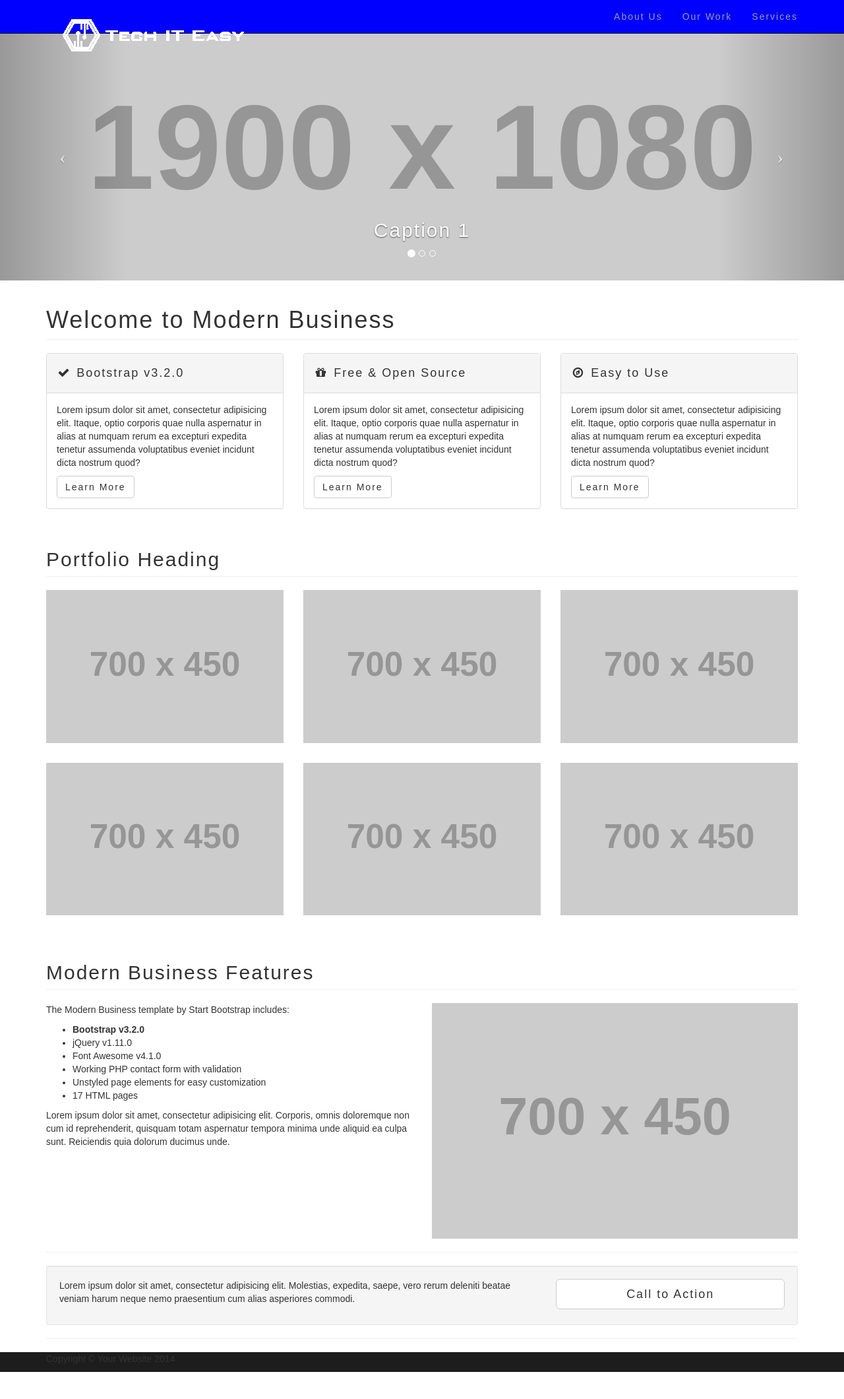
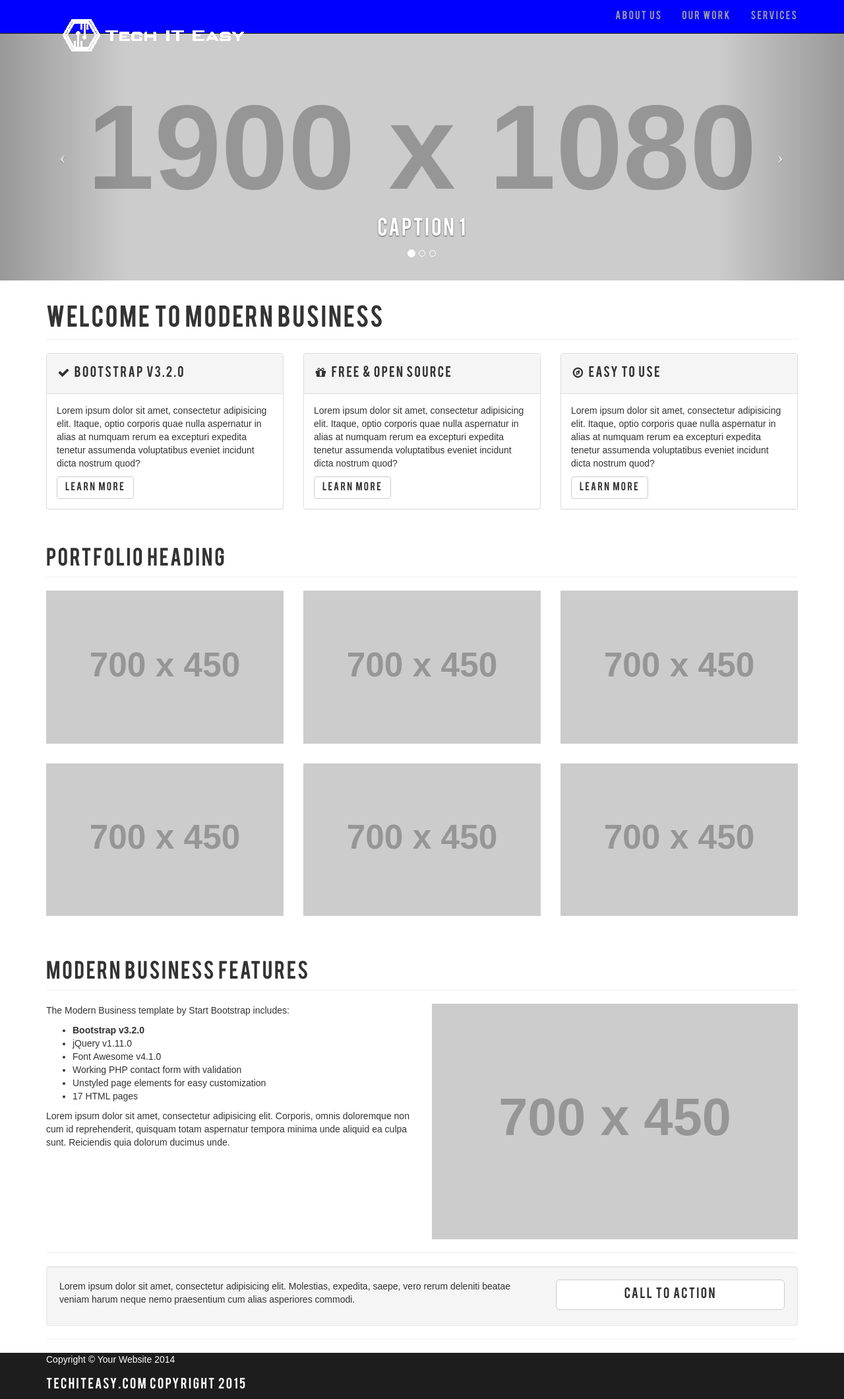
Before and after one commit to aarocard/TechITEasy, a PHP site: page /index.php in a window 1280 px wide. Shown: the whole page at 66% size. Before the commit the page ends 2079 px from the top, so only its background shows below. Run offline with PHP 8.4, Linux system fonts and the light colour scheme; grey boxes labelled with a size stand in for pictures from a placeholder-image service; some libraries are stand-ins or nearby versions; some web fonts are replaced.

Commit message:
changed font rule with correct directory

```diff
--- a/css/modern-business.css
+++ b/css/modern-business.css
@@ -8,15 +8,14 @@
 
 @font-face {
     font-family: 'Bebas';
-    src: url('BEBAS___-webfont.eot');
-    src: url('BEBAS___-webfont.eot?#iefix') format('embedded-opentype'),
-         url('BEBAS___-webfont.woff2') format('woff2'),
-         url('BEBAS___-webfont.woff') format('woff'),
-         url('BEBAS___-webfont.ttf') format('truetype'),
-         url('BEBAS___-webfont.svg#bebasregular') format('svg');
+    src: url('fonts/BEBAS___-webfont.eot');
+    src: url('fonts/BEBAS___-webfont.eot?#iefix') format('embedded-opentype'),
+         url('fonts/BEBAS___-webfont.woff2') format('woff2'),
+         url('fonts/BEBAS___-webfont.woff') format('woff'),
+         url('fonts/BEBAS___-webfont.ttf') format('truetype'),
+         url('fonts/BEBAS___-webfont.svg#bebasregular') format('svg');
     font-weight: normal;
     font-style: normal;
-
 }
 
 html,
@@ -97,9 +96,19 @@ header.carousel .fill {
 }
 
 /* Footer Styles */
+
 footer {
-	paddiing: 0;
-	margin: 0;
+	color: white;
+	background-color: rgb(29,29,29);
+}
+
+footer .col-lg-12 {
+	color: white;
+	background-color: rgb(29,29,29);
+}
+
+footer .container h3 {
+	font-weight: 100;
 }
 
 /* Responsive Styles */
--- a/index.php
+++ b/index.php
@@ -210,6 +210,15 @@
 
     ?>
 
+    <!-- Footer -->
+        <footer>
+		        <div class="col-lg-12">
+			        <div class="container">
+                    	<h4>TechITEasy.com Copyright 2015</h4>
+			        </div>
+		        </div>
+        </footer>
+
 
     <!-- jQuery -->
     <script src="js/jquery.js"></script>
```
